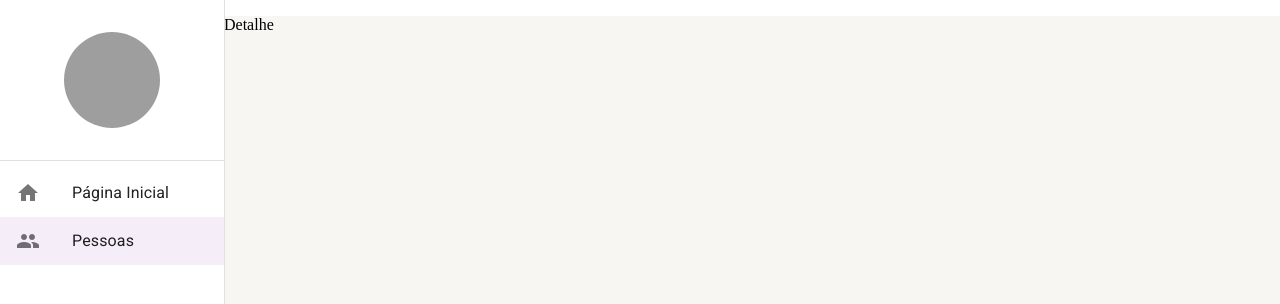
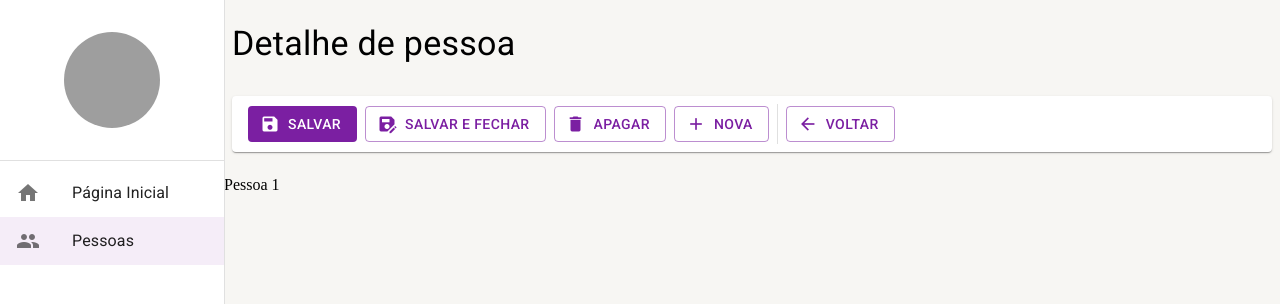
Before and after one commit to Baggio25/reactmui, a React (Create React App) app: page /pessoas/detalhe/1 in a window 1280 px wide. Shown: the top 304 px of the page. Built offline with nearby package versions, Linux system fonts and the light colour scheme; grey boxes are pictures that could not be loaded.

Commit message:
#31 - Tela de criação e edição de registro

```diff
--- a/src/pages/index.ts
+++ b/src/pages/index.ts
@@ -1,2 +1,6 @@
+/* Dashboard */
 export * from "./dashboard/Dashboard";
+
+/* Pessoas */
 export * from "./pessoas/ListagemDePessoas";
+export * from "./pessoas/DetalheDePessoas";
--- /dev/null
+++ b/src/pages/pessoas/DetalheDePessoas.tsx
@@ -0,0 +1,49 @@
+import { useNavigate, useParams } from "react-router-dom";
+
+import { LayoutBaseDePagina } from "../../shared/layouts";
+import { FerramentasDeDetalhe } from "../../shared/components";
+
+export const DetalheDePessoas : React.FC = () => {
+  const { pessoaId = 'nova'} = useParams<'pessoaId'>();
+
+  const navigate = useNavigate();
+
+  const handleNovoClick = () => {
+    navigate("/pessoas/detalhe/nova");
+  }
+
+  const handleVoltarClick = () => {
+    navigate("/pessoas");
+  }
+
+  const handleSaveClick = () => {
+    console.log('save');
+  }
+
+  const handleDeleteClick = () => {
+    console.log('delete');
+  }
+
+  return(
+    <LayoutBaseDePagina
+      titulo="Detalhe de pessoa"
+      barraDeFerramentas={
+        <FerramentasDeDetalhe
+          textoBotaoNovo="Nova"
+          mostrarBotaoApagar={pessoaId !== 'nova'}
+          mostrarBotaoNovo={pessoaId !== 'nova'}
+          mostrarBotaoSalvarEFechar
+
+          aoClicarEmSalvar={handleSaveClick}
+          aoClicarEmSalvarEFechar={() => {}}
+          aoClicarEmVoltar={handleVoltarClick}
+          aoClicarEmApagar={handleDeleteClick}
+          aoClicarEmNovo={handleNovoClick}
+        />
+      }
+    >
+
+      <p>Pessoa {pessoaId}</p>
+    </LayoutBaseDePagina>
+  )
+}
--- a/src/pages/pessoas/ListagemDePessoas.tsx
+++ b/src/pages/pessoas/ListagemDePessoas.tsx
@@ -85,6 +85,7 @@
           mostrarInputBusca
           textoBotaoNovo="Nova"
           textoDaBusca={busca}
+          aoClicarEmNovo={() => navigate('/pessoas/detalhe/nova')}
           aoMudarTextoDeBusca={(texto) =>
             setSearchParams({ busca: texto, pagina: "1" }, { replace: true })
           }
--- a/src/routes/index.tsx
+++ b/src/routes/index.tsx
@@ -3,7 +3,7 @@
 import { Navigate, Route, Routes } from "react-router-dom";
 
 import { useDrawerContext } from "../shared/contexts";
-import { Dashboard, ListagemDePessoas } from "../pages";
+import { Dashboard, DetalheDePessoas, ListagemDePessoas } from "../pages";
 
 export const AppRoutes = () => {
   const { setDrawerOptions } = useDrawerContext();
@@ -29,7 +29,7 @@
       <Route path="/pagina-inicial" element={<Dashboard />} />
 
       <Route path="/pessoas" element={<ListagemDePessoas />} />
-      <Route path="/pessoas/detalhe/:pessoaId" element={<p>Detalhe</p>} />
+      <Route path="/pessoas/detalhe/:pessoaId" element={<DetalheDePessoas />} />
 
       <Route path="*" element={<Navigate to="/pagina-inicial" />} />
     </Routes>
```
